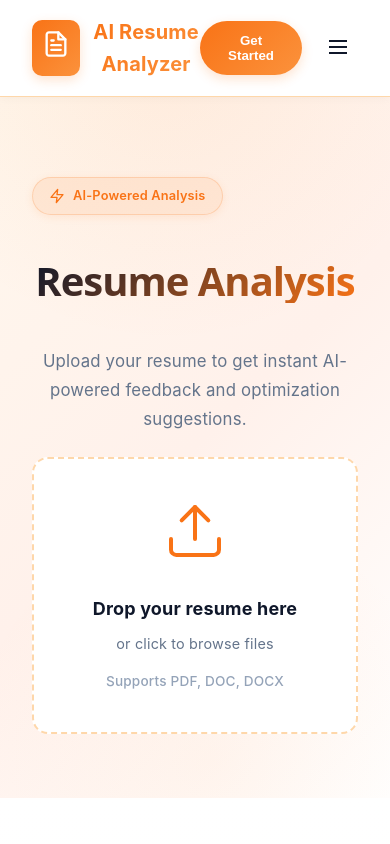
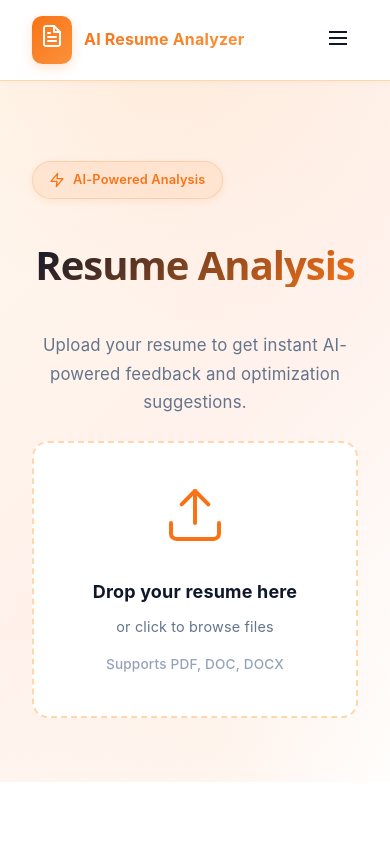
Before and after one commit to Saifi13/AI-RESUME-ANALYZER, a React (Vite) app: page / in a window 390 px wide. Shown: the top 844 px of the page. Built offline with nearby package versions, Linux system fonts and the light colour scheme.

Commit message:
Fix mobile responsiveness: reduced logo and text size, removed Get Started button on mobile

```diff
--- a/src/App.css
+++ b/src/App.css
@@ -1220,12 +1220,16 @@ body {
     }
 
     .footer-content {
-        grid-template-columns: repeat(2, 1fr);
+        grid-template-columns: 1fr;
     }
 }
 
 @media (max-width: 768px) {
     .nav {
+        display: none;
+    }
+
+    .header-actions .btn-primary {
         display: none;
     }
 
@@ -1235,6 +1239,19 @@ body {
 
     .mobile-menu {
         display: flex;
+    }
+
+    .logo-text {
+        font-size: 1rem;
+    }
+
+    .logo-icon {
+        padding: 0.5rem;
+    }
+
+    .logo-icon svg {
+        width: 24px;
+        height: 24px;
     }
 
     .hero-title {
```
